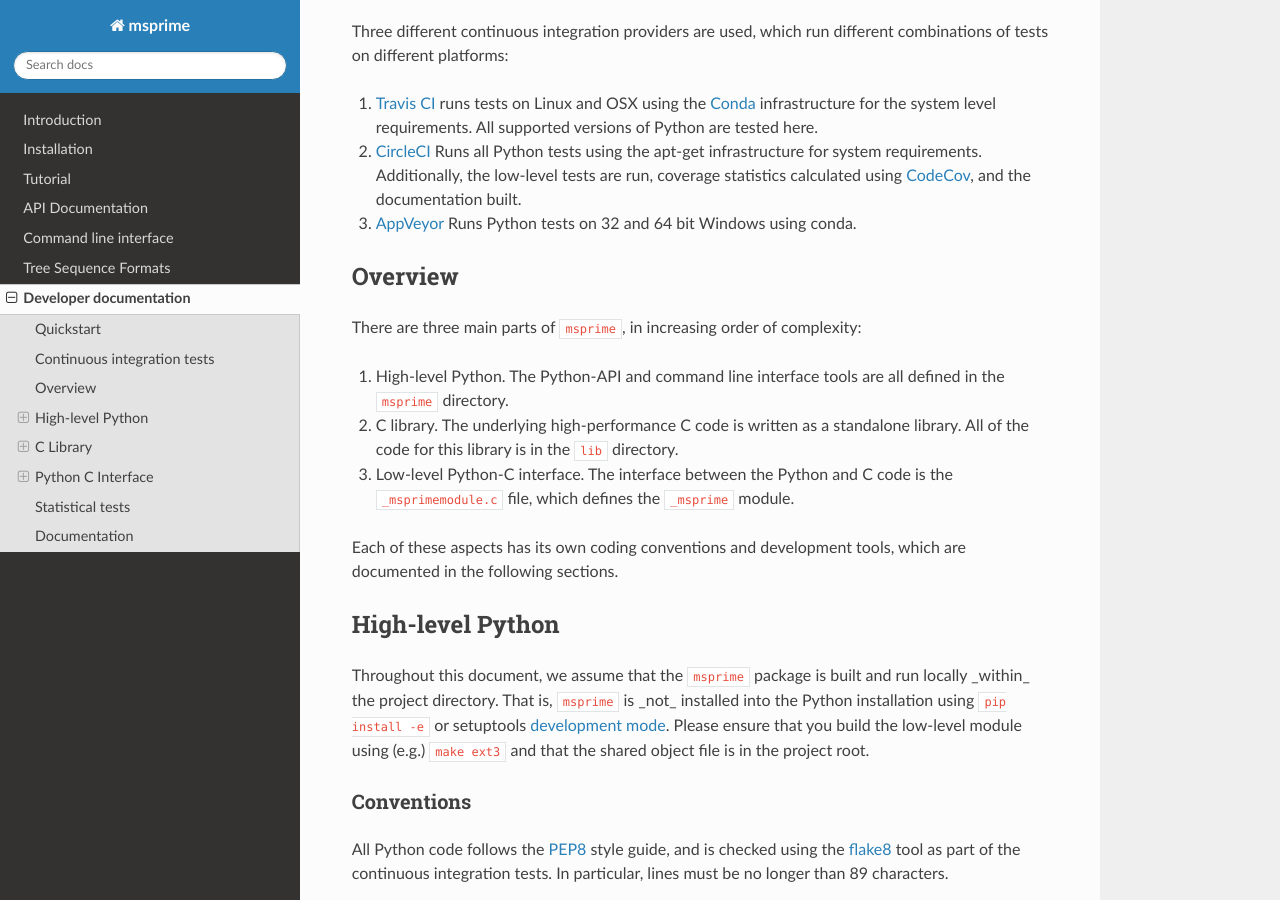
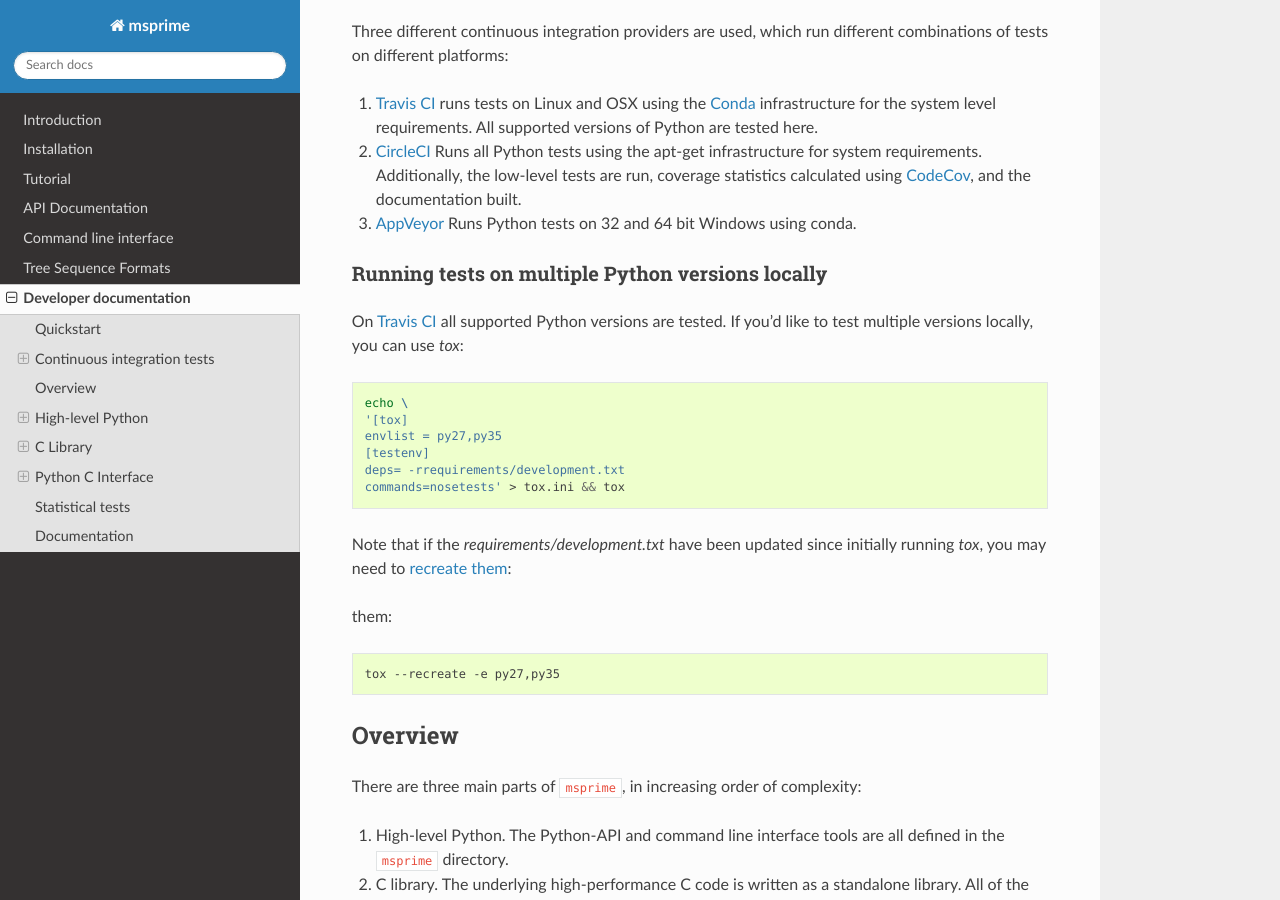
Before and after one commit to tskit-dev/msprime, a Sphinx documentation site: the page built from docs/development.rst, in a window 1280 px wide and 900 px high, scrolled down 642 px. Built offline with Sphinx 7.4.7 and the Read the Docs theme 2.0.0, drawn with Linux system fonts in a browser that asks for light colours; the version number could not be read and is left out.

Commit message:
Add tips on how to use tox

```diff
--- a/docs/development.rst
+++ b/docs/development.rst
@@ -46,6 +46,30 @@ combinations of tests on different platforms:
 3. `AppVeyor <https://www.appveyor.com/>`_ Runs Python tests on 32 and 64 bit
    Windows using conda.
 
++++++++++++++++++++++++++++++++++++++++++++++++++
+Running tests on multiple Python versions locally
++++++++++++++++++++++++++++++++++++++++++++++++++
+
+On `Travis CI <https://travis-ci.org/>`_ all supported Python versions are tested.
+If you'd like to test multiple versions locally, you can use `tox`:
+
+.. code-block:: bash
+
+    echo \
+    '[tox]
+    envlist = py27,py35
+    [testenv]
+    deps= -rrequirements/development.txt
+    commands=nosetests' > tox.ini && tox
+
+Note that if the `requirements/development.txt` have been updated since
+initially running `tox`, you may need to `recreate them <http://tox.readthedocs.io/en/latest/example/basic.html#forcing-re-creation-of-virtual-environments>`_:
+
+them:
+
+.. code-block:: bash
+
+    tox --recreate -e py27,py35
 
 ********
 Overview
```
